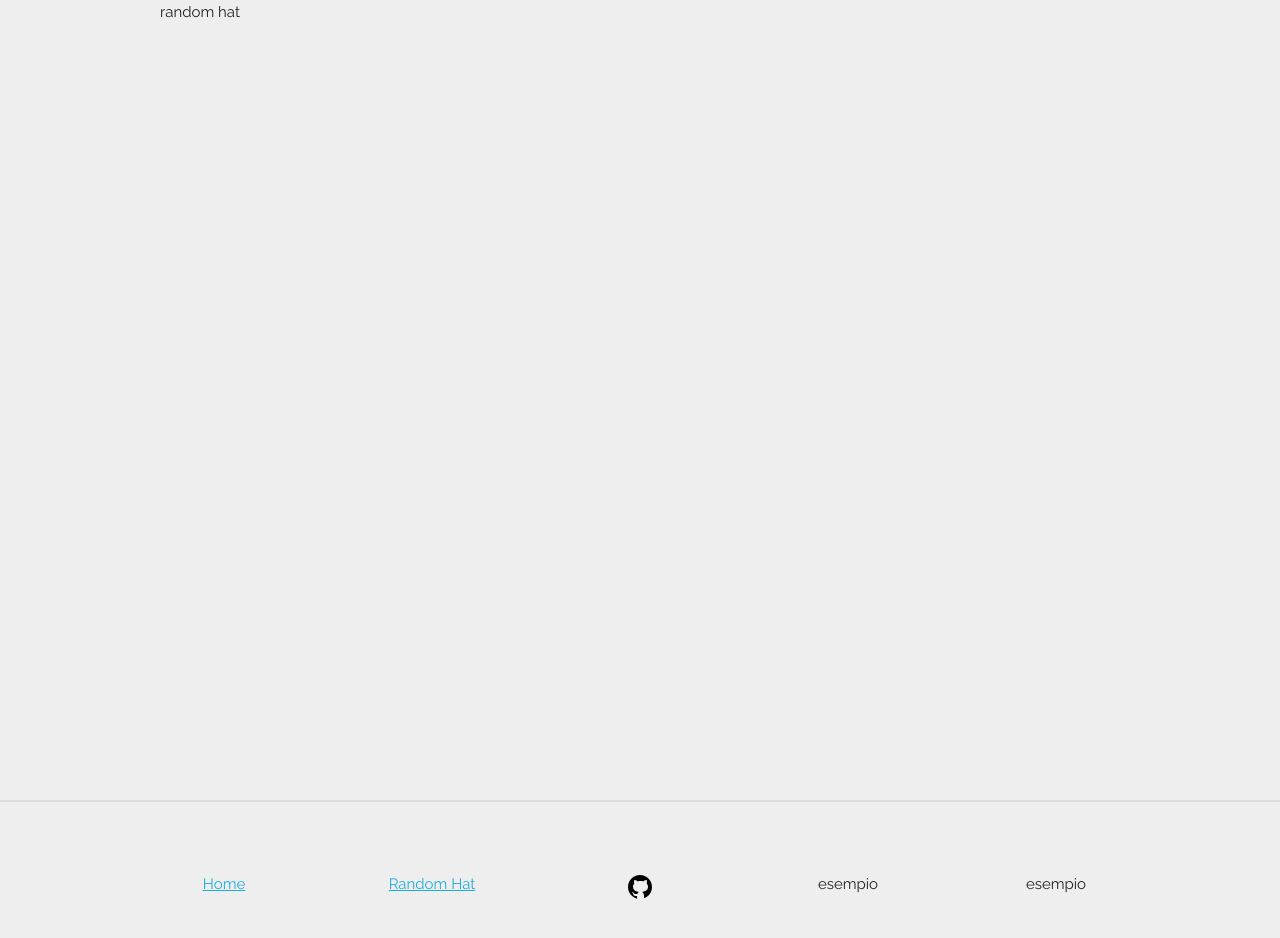
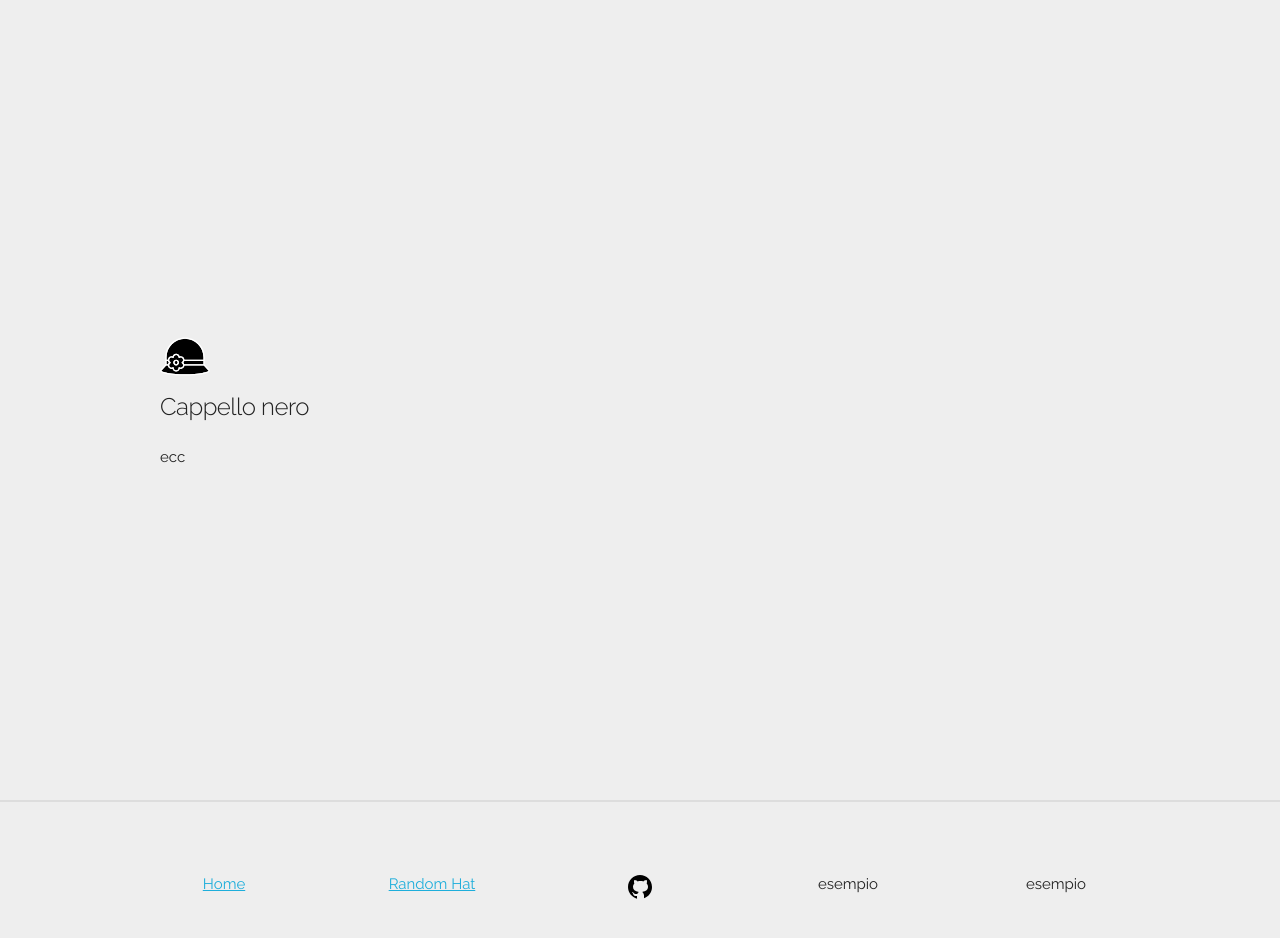
Before and after one commit to scamgi/hats, a Vue app: page /random-hat in a window 1280 px wide. Shown: the top 938 px of the page. Built offline with nearby package versions, Linux system fonts and the light colour scheme.

Commit message:
div.hat added

```diff
--- a/src/assets/base.css
+++ b/src/assets/base.css
@@ -81,3 +81,7 @@ html, body {
   height: 100%;
   position: relative;
 }
+
+svg {
+  max-width: 50px;
+}
--- a/src/views/RandomHatView.vue
+++ b/src/views/RandomHatView.vue
@@ -1,3 +1,29 @@
+<script setup lang="ts">
+import Hat from "../components/Hat.vue";
+import BlackHatIcon from "../components/icons/BlackHatIcon.vue";
+</script>
+
 <template>
-random hat
+  <div class="hat">
+    <Hat>
+      <template #icon>
+        <BlackHatIcon/>
+      </template>
+      <template #hat-name>
+        Cappello nero
+      </template>
+      ecc
+    </Hat>
+  </div>
 </template>
+
+<style scoped>
+.hat {
+  margin: 0;
+  position: absolute;
+  top: 50%;
+  -ms-transform: translateY(-50%);
+  transform: translateY(-50%);
+  width: 100%;
+}
+</style>
```
